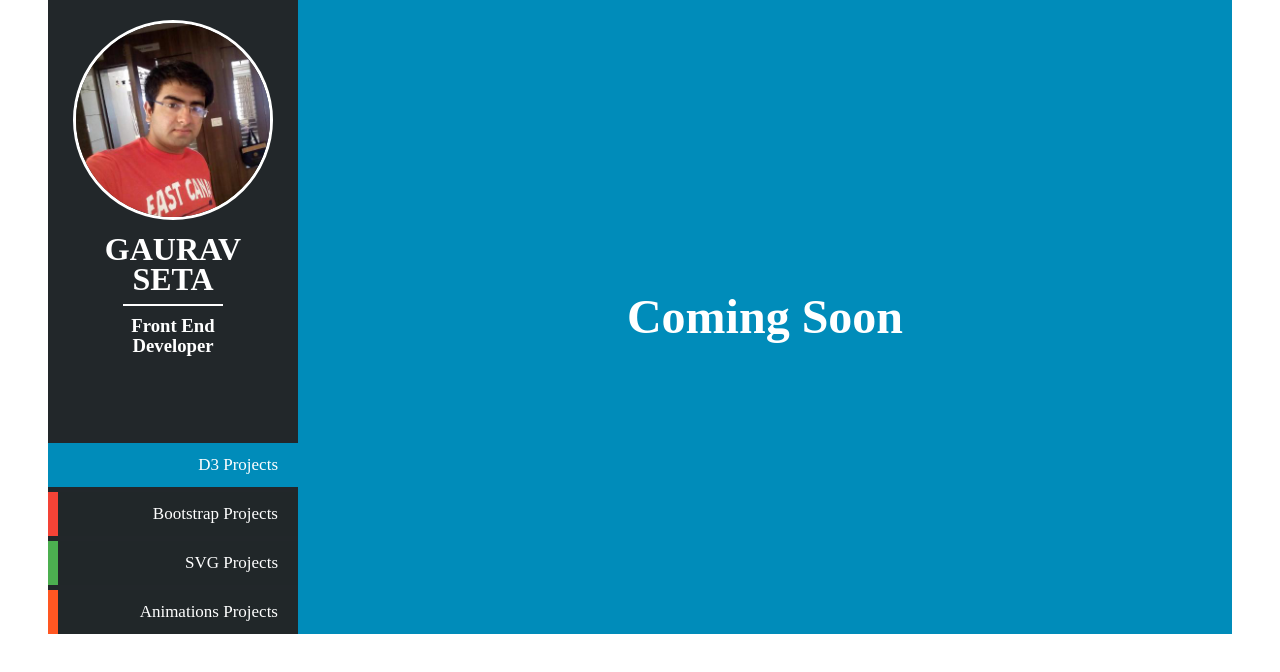
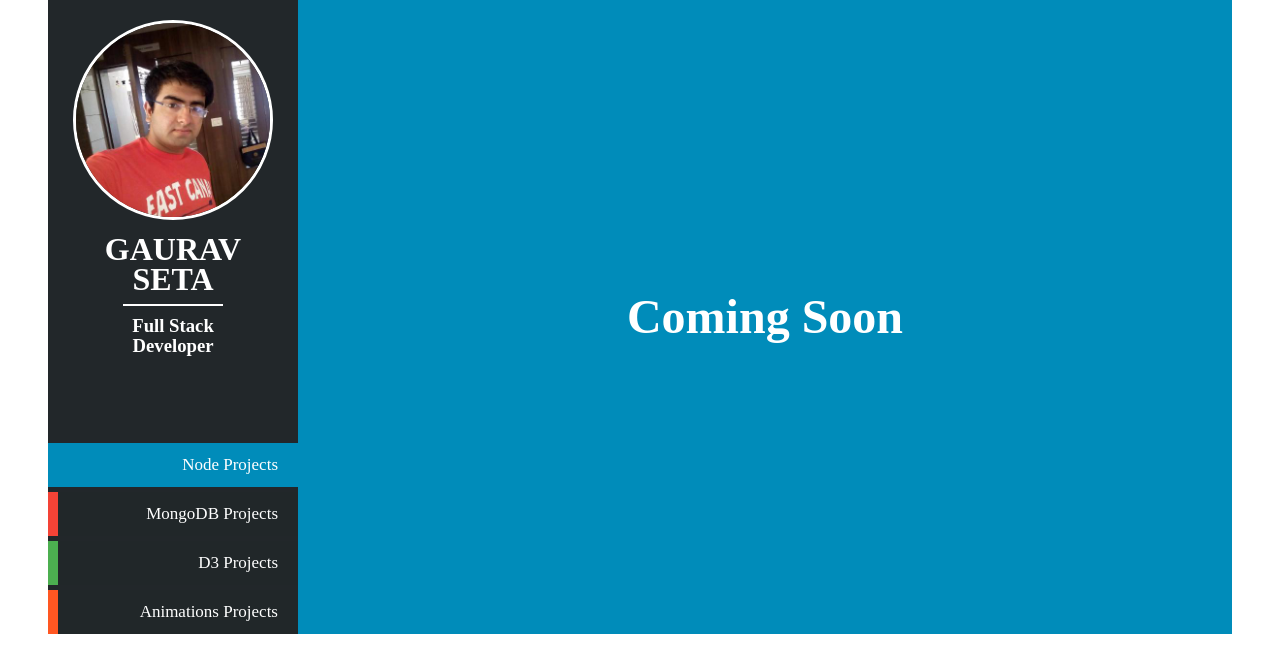
Before and after one commit to Gauravseta/Gaurav-Seta-Portfolio, a website: page views/workscreen.html in a window 1280 px wide. Drawn offline with nearby package versions, Linux system fonts and the light colour scheme; some packages are replaced by stand-ins of ours; files that its build step writes are made by us from their sources.

Commit message:
minor changes

```diff
--- a/views/workscreen.html
+++ b/views/workscreen.html
@@ -31,25 +31,25 @@
 				<h1>GAURAV</h1><h1>SETA</h1>
 			</div>
 			<div class="horizontal-divider"></div>
-			<div class="developer-title"><h3>Front End</h3><h3>Developer</h3>
+			<div class="developer-title"><h3>Full Stack</h3><h3>Developer</h3>
 			</div>
 			<div class="project-list">
 				<div ng-class="{'container':true,'tech1-left-border':true,'tech1-background':selectedTech=='tech1'}" ng-click="goTo('tech1')">
-				 	<div class="image">D3 Projects</div>
+				 	<div class="image">Node Projects</div>
 	  					<div class="overlay tech1-background">
-	    					<div class="text">D3 Projects</div>
+	    					<div class="text">Node Projects</div>
 	  				</div>
 				 </div>
 				<div ng-class="{'container':true,'tech2-left-border':true,'tech2-background':selectedTech=='tech2'}" ng-click="goTo('tech2')">
-				 	<div class="image">Bootstrap Projects</div>
+				 	<div class="image">MongoDB Projects</div>
 	  					<div class="overlay tech2-background">
-	    					<div class="text">Bootstrap Projects</div>
+	    					<div class="text">MongoDB Projects</div>
 	  				</div>
 				 </div>
 				<div ng-class="{'container':true,'tech3-left-border':true,'tech3-background':selectedTech=='tech3'}" ng-click="goTo('tech3')">
-				 	<div class="image">SVG Projects</div>
+				 	<div class="image">D3 Projects</div>
 	  					<div class="overlay tech3-background">
-	    					<div class="text">SVG Projects</div>
+	    					<div class="text">D3 Projects</div>
 	  				</div>
 				 </div>
 				<div ng-class="{'container':true,'tech4-left-border':true,'tech4-background':selectedTech=='tech4'}" ng-click="goTo('tech4')">
```
Also changed, not shown: views/index.html (+1 -1 lines).
